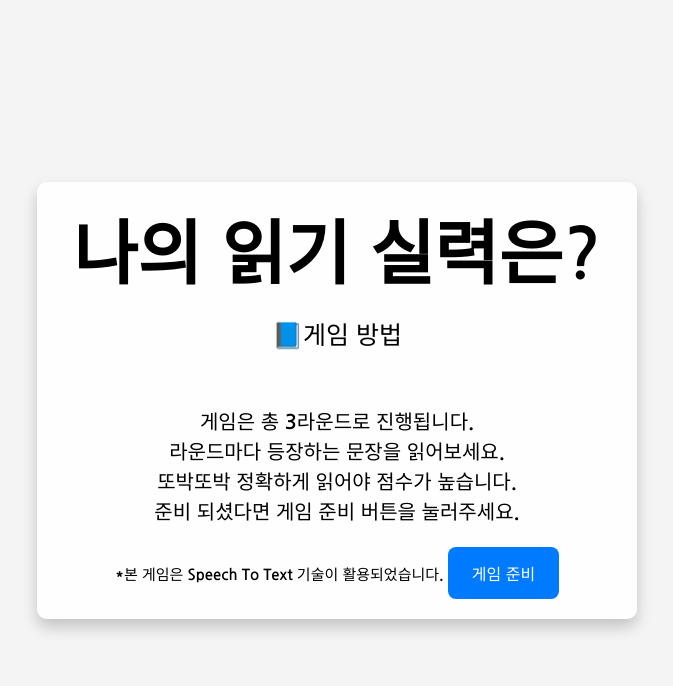
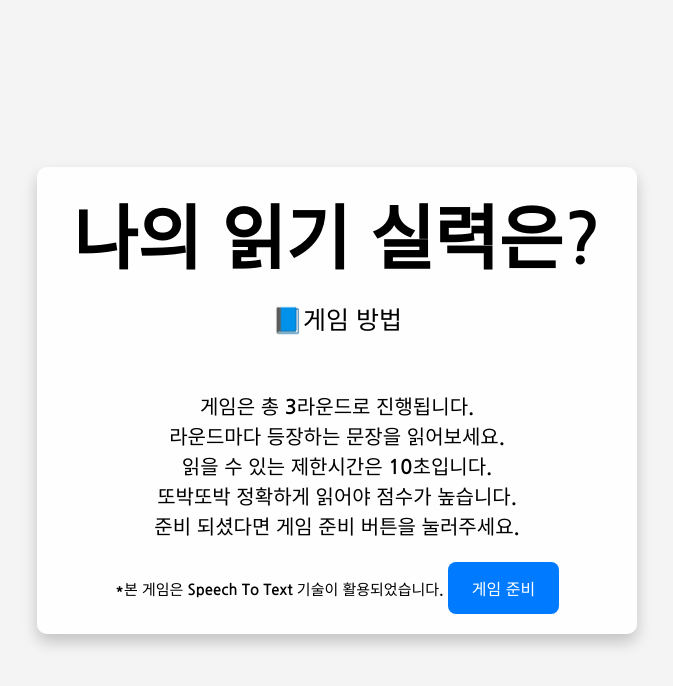
Before and after one commit to cost6885/stt_game, a Flask app: page / in a window 1280 px wide. Shown: the top 686 px of the page, without its empty margins (303-976 px from the left). Run offline with Flask 3, Linux system fonts and the light colour scheme.

Commit message:
Update index.html

```diff
--- a/templates/index.html
+++ b/templates/index.html
@@ -309,6 +309,7 @@
             <p3>
                 게임은 총 3라운드로 진행됩니다.<br>
                 라운드마다 등장하는 문장을 읽어보세요.<br>
+                읽을 수 있는 제한시간은 10초입니다.<br>
                 또박또박 정확하게 읽어야 점수가 높습니다.<br>
                 준비 되셨다면 게임 준비 버튼을 눌러주세요.<br>
             </p3>
```
